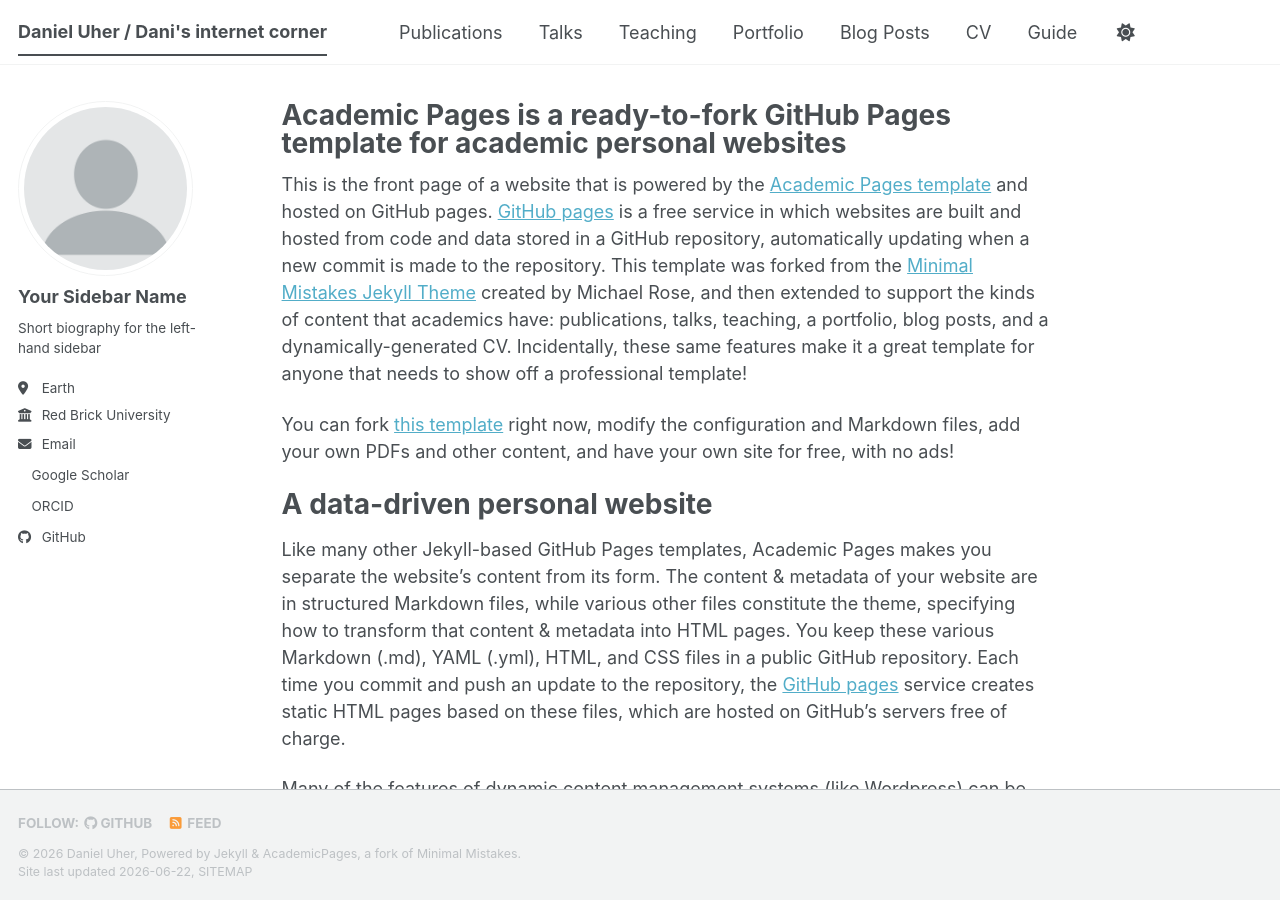
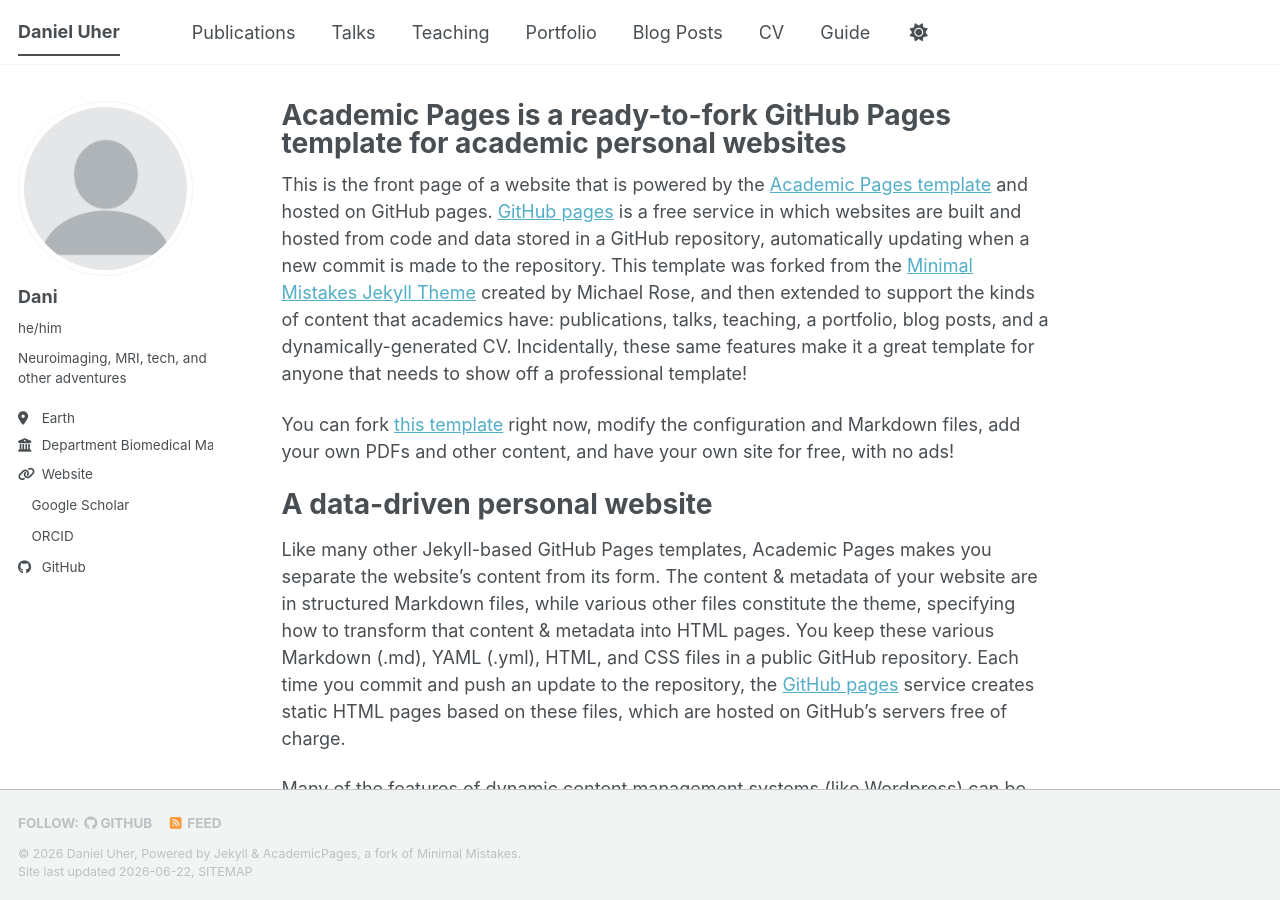
Before and after one commit to daniuher/daniuher.github.io, a Jekyll site: the page built from _pages/about.md, in a window 1280 px wide and 900 px high. Built offline with Jekyll 4.4.1, drawn with Linux system fonts in a browser that asks for light colours; a style sheet for code colours, icons or effects is not loaded.

Commit message:
Update _config.yml

```diff
--- a/_config.yml
+++ b/_config.yml
@@ -9,7 +9,7 @@
 # Basic Site Settings
 locale                   : "en-US"
 site_theme               : "default" # The available themes options are "default", "air", "sunrise", "mint", "dirt" and "contrast"
-title                    : "Daniel Uher / Dani's internet corner"
+title                    : "Daniel Uher"
 title_separator          : "-"
 name                     : &name "Daniel Uher"
 description              : &description "Dani's internet corner"   # Update this with a general description of your site, this is the default if not overridden by a page
@@ -24,13 +24,13 @@
 author:
   # Biographic information
   avatar           : "profile.png"
-  name             : "Your Sidebar Name"
-  pronouns         : # example: "she/her"
-  bio              : "Short biography for the left-hand sidebar"
+  name             : "Dani"
+  pronouns         : "he/him"
+  bio              : "Neuroimaging, MRI, tech, and other adventures"
   location         : "Earth"
-  employer         : "Red Brick University"
-  uri              : # URL
-  email            : "none@example.org"
+  employer         : "Department Biomedical Magnetic Resonance, Otto-von-Guericke-Universität, Magdeburg, Germany"
+  uri              : "https://www.bmmr.ovgu.de/"
+  email            : # e-mail address
 
   # Academic websites
   academia         : # URL
```
